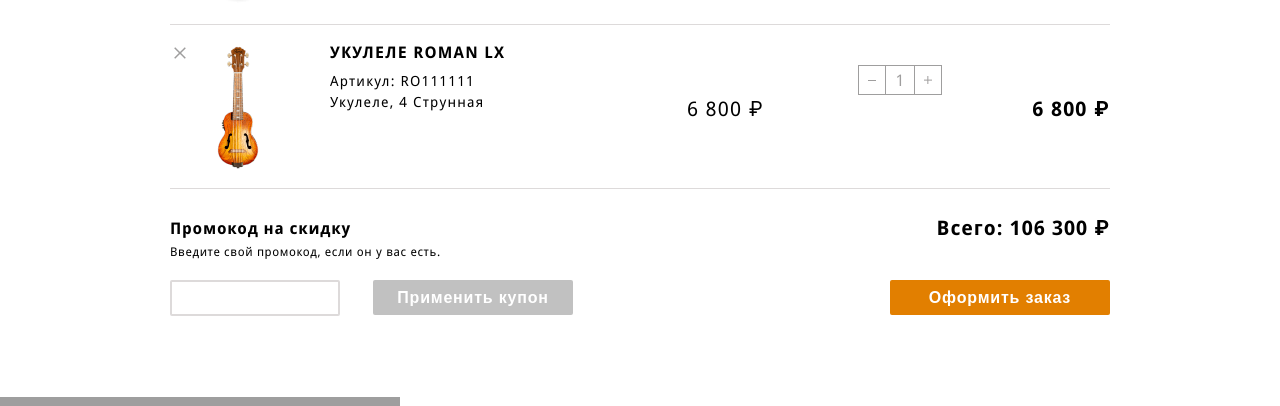
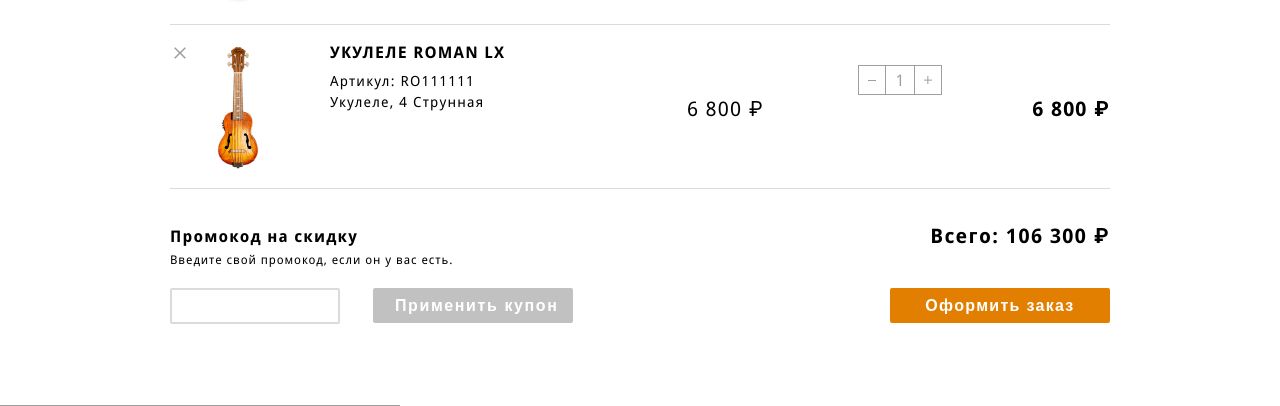
Before and after one commit to hannamakarychak/Makarychak_guitar-shop, a React (Create React App) app: page /checkout in a window 1280 px wide. Shown: the part 744-1150 px from the top of the page. Built offline with nearby package versions, Linux system fonts and the light colour scheme; grey boxes are pictures that could not be loaded.

Commit message:
fix promo on checkout page

```diff
--- a/src/components/checkout-page/checkout-page.scss
+++ b/src/components/checkout-page/checkout-page.scss
@@ -5,14 +5,14 @@
 .checkout-page__promo-form {
   display: flex;
   justify-content: space-between;
-  padding: 32px 0;
+  padding: 40px 0 32px;
 }
 
 .checkout-page__promo-heading {
   font-weight: bold;
   font-size: 16px;
   line-height: 15px;
-  letter-spacing: 0.05em;
+  letter-spacing: 1.2px;
   margin: 0 0 9px 0;
 }
 
@@ -20,7 +20,7 @@
   display: block;
   font-size: 12px;
   line-height: 15px;
-  letter-spacing: 0.05em;
+  letter-spacing: 0.9px;
   margin-bottom: 20px;
 }
 
@@ -31,7 +31,7 @@
   word-wrap: break-word;
   font-size: 16px;
   line-height: 15px;
-  letter-spacing: 0.05em;
+  letter-spacing: 1.2px;
   padding: 7px;
   margin-right: 33px;
   border: 2px solid #dddada;
@@ -41,9 +41,10 @@
 .checkout-page__apply-promocode {
   font-size: 16px;
   line-height: 15px;
-  letter-spacing: 0.05em;
-  padding: 10px;
+  letter-spacing: 1.6px;
+  padding: 10px 10px 10px 22px;
   min-width: 200px;
+  text-align: left;
 }
 
 .checkout-page__price-total {
@@ -51,7 +52,7 @@
   font-size: 20px;
   line-height: 15px;
   text-align: end;
-  letter-spacing: 0.05em;
+  letter-spacing: 1.4px;
   margin-bottom: 44px;
 }
 
@@ -60,5 +61,5 @@
   font-size: 16px;
   line-height: 15px;
   padding: 10px;
-  letter-spacing: 0.05em;
+  letter-spacing: 1.3px;
 }
--- a/src/components/header/header.scss
+++ b/src/components/header/header.scss
@@ -35,7 +35,7 @@
   height: auto;
   position: absolute;
   right: 0;
-  top: -34px;
+  top: -37px;
 }
 
 .header__list {
```
